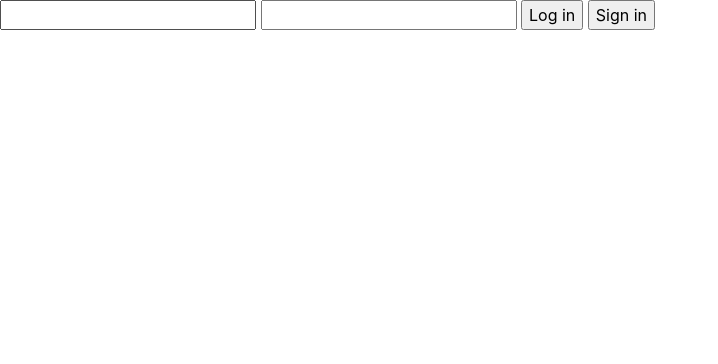
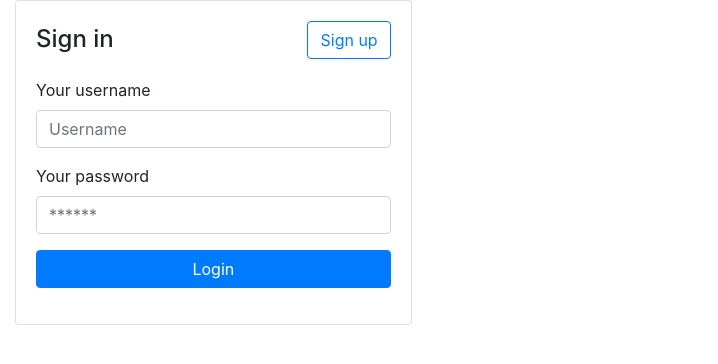
Before and after one commit to SylvainHuss/TodoList, a website: page public/index.html in a window 1280 px wide. Shown: the whole page, without its empty margins (0-718 px from the left). Drawn offline with nearby package versions, Linux system fonts and the light colour scheme.

Commit message:
final maj

```diff
--- a/public/index.html
+++ b/public/index.html
@@ -8,12 +8,30 @@
 
     </head>
     <body>
-        <div ng-controller="indexController">
-            <input type="text" ng-model="formData.username">
-            <input type="password" ng-model="formData.password">
-            <input type="button" ng-click="changerPage()" value="Log in">
-            <input type="button" ng-click="creerCompte()" value="Sign in">
-        </div>
+      <div class="align-items-baseline"  ng-controller="indexController">
+        <aside class="col-sm-4">
+
+          <div class="card">
+            <article class="card-body">
+              <a href="" class="float-right btn btn-outline-primary" ng-click="creerCompte()">Sign up</a>
+
+              <h4 class="card-title mb-4 mt-1">Sign in</h4>
+                <div class="form-group">
+                  <label>Your username</label>
+                  <input name="" class="form-control" placeholder="Username" type="text" ng-model="formData.username">
+                </div>
+                <div class="form-group">
+                  <label>Your password</label>
+                  <input class="form-control" placeholder="******" type="password" ng-model="formData.password">
+                </div>
+
+                <div class="form-group">
+                  <button type="submit" class="btn btn-primary btn-block" ng-click="changerPage()"> Login </button>
+                </div>
+            </article>
+          </div>
+        </aside>
+      </div>
         <script src="//ajax.googleapis.com/ajax/libs/angularjs/1.0.8/angular.min.js"></script>
         <script src="index.js"></script>
     </body>
```
Also changed, not shown: public/taches.html (+12 -9 lines).
